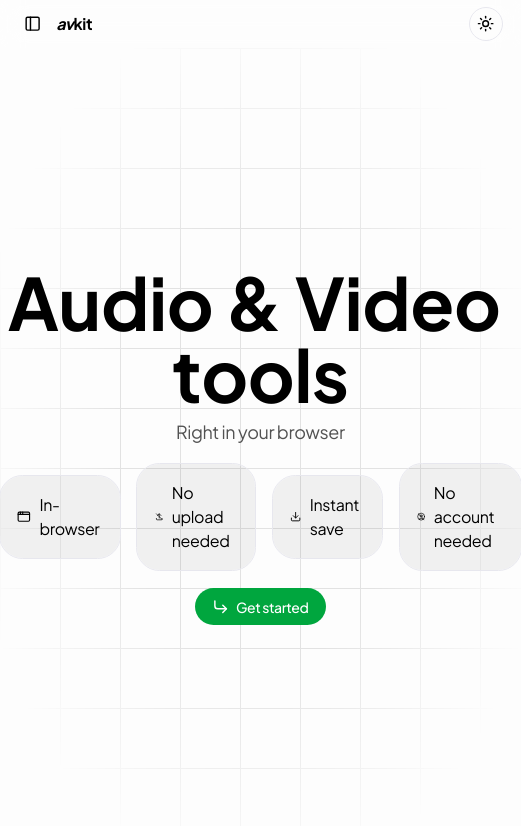
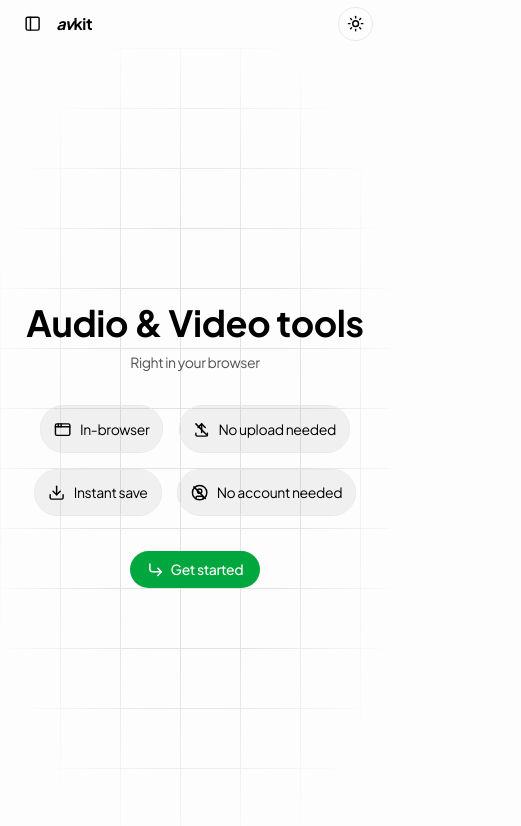
Before and after one commit to darshan03s/avkit, a Next.js app: page / in a window 390 px wide. Shown: the top 826 px of the page, 521 px wide, since content can reach past the window. Built offline with nearby package versions, Linux system fonts and the light colour scheme; no server answers; what @mediabunny/aac-encoder, @mediabunny/ac3, @mediabunny/flac-encoder, @mediabunny/mp3-encoder would draw is missing.

Commit message:
style: update layout and typography on landing page and features component for improved responsiveness

```diff
--- a/app/page.tsx
+++ b/app/page.tsx
@@ -21,14 +21,14 @@ const Page = () => {
           maskImage: 'radial-gradient(ellipse at center, black 40%, transparent 80%)'
         }}
       />
-      <div className="flex flex-col gap-4 z-10">
+      <div className="flex flex-col gap-8 md:gap-4 z-10">
         <div className="flex flex-col gap-2">
-          <h1 className="text-7xl font-bold text-center">
+          <h1 className="text-4xl md:text-7xl font-bold text-center">
             <TextAnimate animation="blurInUp" by="character" once>
               Audio & Video tools
             </TextAnimate>
           </h1>
-          <p className="text-lg text-muted-foreground text-center">
+          <p className="text-sm md:text-lg text-muted-foreground text-center">
             <TextAnimate animation="blurInUp" by="character" once>
               Right in your browser
             </TextAnimate>
--- a/components/features.tsx
+++ b/components/features.tsx
@@ -48,7 +48,7 @@ const Features = () => {
 
   return (
     <motion.div
-      className="*:cursor-default! flex items-center justify-center gap-4"
+      className="*:cursor-default! flex items-center justify-center gap-4 flex-wrap"
       variants={containerVariants}
       initial="hidden"
       whileInView="visible"
@@ -58,7 +58,7 @@ const Features = () => {
         <motion.span
           key={feature.title}
           variants={itemVariants}
-          className="p-4 outline-border outline-1 rounded-lg flex items-center gap-2 bg-foreground/5 hover:bg-foreground/8 transition-colors"
+          className="p-3 md:p-4 text-sm md:text-base outline-border outline-1 rounded-lg flex items-center gap-2 bg-foreground/5 hover:bg-foreground/8 transition-colors"
         >
           <feature.icon className="size-4" />
           {feature.title}
```
